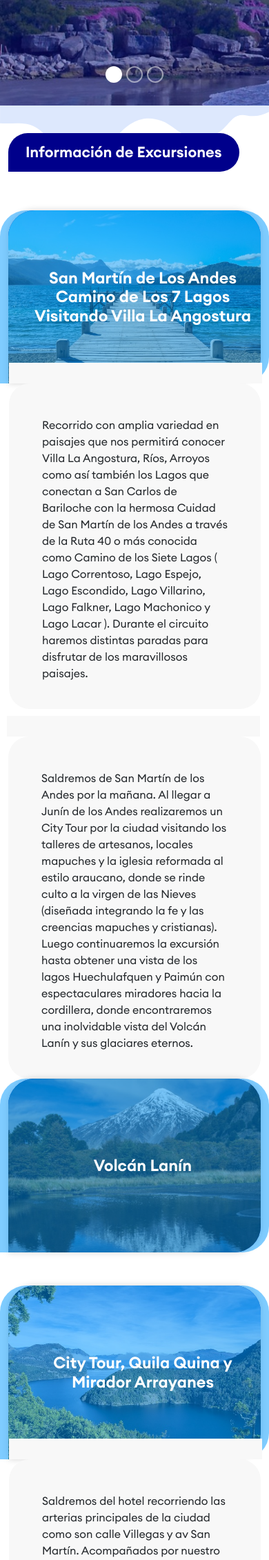
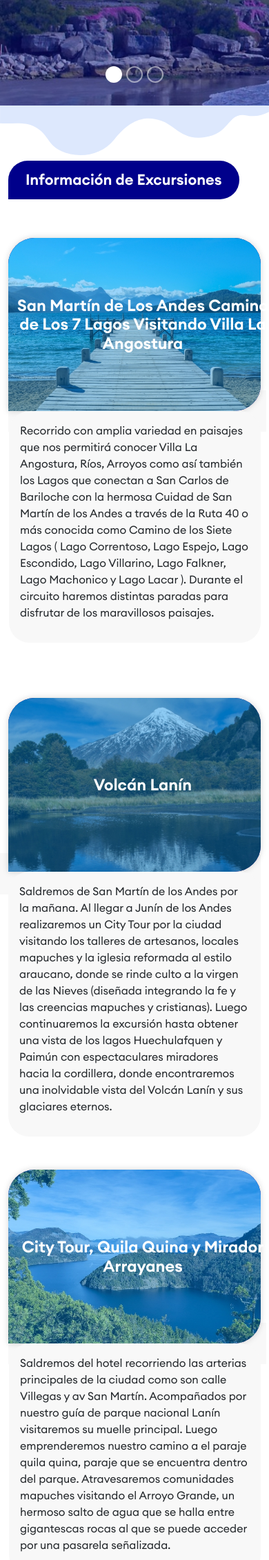
Before and after one commit to chimpadigital/bhi-front-chimpance, a PHP site: page /tour-excursiones.php in a window 390 px wide. Shown: the part 375-2637 px from the top of the page at 69% size. Run offline with PHP 8.4, Linux system fonts and the light colour scheme.

Commit message:
fix excursion responsive

```diff
--- a/assets/css/responsive.css
+++ b/assets/css/responsive.css
@@ -1,8 +1,29 @@
 @media (min-width:300px){
+    .excursion-filter::before {
+        content: '';
+        position: absolute;
+        background: var(--bs-secondary);
+        width: 96%;
+        height: 100%;
+        left: 2%;
+        top: 0;
+        border-radius: 38px 38px 38px 0;
+        opacity: .5;
+    }
+    .itinerario .h-100 img {
+        height: auto!important;
+        width: 100%!important;
+    }
     .tours-price img {
         right: 0px;
         bottom: 0px;
     }
+    .carousel-control-next {
+        right: -6px;
+    }
+    .carousel-control-prev {
+        left: -6px;
+      }
     .navbar.position-absolute{position: relative!important;background: rgb(16 16 62);padding-bottom: 0;}
     .bg-home.bg-tour-details::before {
         content: '';
@@ -30,21 +51,32 @@
     .hotel-title{position: relative;}
     .margin-left-::before {
         content: '';
-        height: 30px;
-        width: 94vw;
+        height: 60px;
+        width: 96%;
         background: #F8F8F8;
-        left: 13px;
+        left: 12px;
         position: absolute;
         top: -30px;
+        z-index: -1;
     }
-    .margin-right-::before {
+    .itinerario .margin-right-::before {
         content: '';
-        height: 30px;
+        height: 60px;
         width: 94vw;
         background: #F8F8F8;
         right: 13px;
         position: absolute;
-        top: -30px;
+        bottom: -27px;
+    }
+    #excursion .margin-right-::before {
+        content: '';
+        height: 60px;
+        width: 97%;
+        background: #F8F8F8;
+        right: 12px;
+        position: absolute;
+        top: -27px;
+        z-index: -1;
     }
     .margin-left- {
         padding-left: 13px;
@@ -69,7 +101,7 @@
     .tours-height {
         height: 52vh;
       }
-    .tour-detail-content{padding: 40px 0;}
+    .tour-detail-content{padding: 80px 0;}
     .tour-card{width: 100%;margin-left: 0px!important;margin-right: 0px!important;}
     #cards{position: relative!important;
         bottom: 150px!important;
--- a/assets/css/style.css
+++ b/assets/css/style.css
@@ -228,6 +228,7 @@ body {
 .z-index-top{z-index: 10000;}
 .z-index--top{z-index: 1000;}
 .z-index-top-{z-index: -1;}
+
 .radius-30{border-radius: 30px;}
 .top-50 {
   top: 50% !important;
@@ -711,28 +712,17 @@ ol {
 .carousel-control-prev, .carousel-control-next, .carousel-control-prev, .carousel-control-prev {
   opacity: 1;width: 73px;
 }
-.carousel-control-next {
-  right: -25px;
+
+.itinerario .carousel-indicators {
+  bottom: -50px;
 }
-.carousel-control-prev {
-  left: -25px;
+.itinerario .carousel-indicators .active {
+  opacity: 1;
+  background-color: var(--bs-primary);
 }
-
-.carousel-item img.excursion-icon{width: 30px;}
+.carousel-item img.excursion-icon{width: 30px!important;}
 .excursion-text h4, .excursion-text p{
   margin-bottom: 0px;
 }
 
 /* Tour excursiones */
-
-.excursion-filter::before{
-  content: '';
-  position: absolute;
-  background: var(--bs-secondary);
-  width: 100%;
-  height: 100%;
-  left: 0%;
-  top: 0;
-  border-radius: 38px 38px 38px 0;
-  opacity: .5;
-}
--- a/modal-recuperar.php
+++ b/modal-recuperar.php
@@ -17,8 +17,8 @@
                     <input type="password" name="" class="w-100"></input>
                 </div>
                 <div class="form-control text-center mt-4">
-                  <a href="nueva-pass.php">
-                    <button type="submit" class="align-self-center border-2 btn btn-lg btn-outline-primary btn-reservar rounded-pill text-center">Enviar link de Restauración</button>
+                  <a href="nueva-pass.php" class="align-self-center border-2 btn btn-lg btn-outline-primary btn-reservar rounded-pill text-center">
+                    Enviar link de Restauración
                   </a>
                 </div>
             </form>
@@ -27,7 +27,7 @@
         </div>
       </div>
       <div class="modal-footer mb-5 border-0">
-        <img src="assets/images/body/bg-login-2.svg" alt="">
+        <img src="assets/images/body/bg-login-2.svg" class="d-none d-lg-block" alt="">
 
       </div>
     </div>
--- a/nueva-pass.php
+++ b/nueva-pass.php
@@ -18,7 +18,7 @@
 <?php include 'header.php'; ?>
     <!-- Hero -->
     <section class="hero-height">
-        <div class="bg-hero d-flex align-items-center">
+        <div class="bg-hero d-flex align-items-center hero-height">
             <div class="container">
                 <div class="row">
                     <div class="col-lg-2"></div>
--- a/tour-excursiones.php
+++ b/tour-excursiones.php
@@ -13,7 +13,7 @@
     <!-- <link rel="stylesheet" href="css/bootstrap-utilities.css"> -->
 
 </head>
-<body>
+<body id="excursion">
 
 <?php include 'header.php'; ?>
 <div id="carouselExampleIndicators" class="carousel position-absolute slide w-100" data-bs-ride="carousel">
@@ -74,14 +74,14 @@
             </div>
             <div class="row">
               <div class="col-xxl-6 col-xl-6 col-lg-6 position-relative px-lg-0">
-                  <div class="bg-primary tours-pasajeros ps-0 excursion-filter overflow-hidden h-100">
+                  <div class="bg-primary tours-pasajeros ps-0 overflow-hidden h-100">
                     <img src="assets/images/body/tours/excursion1.jpg" class="d-block w-100" alt="...">
-                    <h3 class="px-4 position-absolute text-center text-white top-50 w-100">San Martín de Los Andes Camino de Los 7 Lagos Visitando Villa La Angostura</h3>
+                    <h3 class="px-lg-4 position-absolute text-center text-white top-50 w-100">San Martín de Los Andes Camino de Los 7 Lagos Visitando Villa La Angostura</h3>
                   </div>
               </div>
 
               <div class="col-xxl-6 col-xl-6 col-lg-6 margin-left-">
-                  <div class="align-items-center bg-grey d-flex h-100 pb-4 pe-5 ps-5 pt-5 radius-30">
+                  <div class="align-items-center bg-grey d-flex h-100 p-lg-4 p-3 radius-30">
                     <p class="">Recorrido con amplia variedad en paisajes que nos permitirá conocer Villa La Angostura, Ríos,
                       Arroyos como así también los Lagos que conectan a San Carlos de Bariloche con la hermosa Cuidad de San Martín
                       de los Andes a través de la Ruta 40 o más conocida como Camino de los Siete Lagos
@@ -99,16 +99,16 @@
         <div class="container">
             <div class="row">
               <div class="col-xxl-6 col-xl-6 col-lg-6 margin-right-">
-                <div class="align-items-center bg-grey d-flex h-100 pb-4 pe-5 ps-5 pt-5 radius-30">
+                <div class="align-items-center bg-grey d-flex h-100 p-lg-4 p-3 radius-30 order-last order-lg-first">
                   <p class="">Saldremos de San Martín de los Andes por la mañana. Al llegar a Junín de los Andes realizaremos un City Tour por la ciudad visitando los talleres de artesanos, locales mapuches y la iglesia reformada al estilo araucano, donde se rinde culto a la virgen de las Nieves (diseñada integrando la fe y las creencias mapuches y cristianas). Luego continuaremos la excursión hasta obtener una vista de los lagos Huechulafquen y Paimún con espectaculares miradores hacia la cordillera, donde encontraremos una inolvidable vista del Volcán Lanín y sus glaciares eternos.
                   </p>
                 </div>
               </div>
 
-              <div class="col-xxl-6 col-xl-6 col-lg-6 position-relative px-lg-0">
-                  <div class="bg-primary tours-pasajeros ps-0 excursion-filter overflow-hidden h-100">
+              <div class="col-xxl-6 col-xl-6 col-lg-6 position-relative px-lg-0 order-first order-lg-last">
+                  <div class="bg-primary tours-pasajeros ps-0 overflow-hidden h-100">
                     <img src="assets/images/body/tours/excursion2.jpg" class="d-block w-100" alt="...">
-                    <h3 class="px-4 position-absolute text-center text-white top-50 w-100">Volcán Lanín</h3>
+                    <h3 class="px-lg-4 position-absolute text-center text-white top-50 w-100">Volcán Lanín</h3>
                   </div>
               </div>
             </div>
@@ -120,14 +120,14 @@
 
         <div class="row">
             <div class="col-xxl-6 col-xl-6 col-lg-6 position-relative px-lg-0">
-              <div class="bg-primary tours-pasajeros ps-0 excursion-filter overflow-hidden h-100">
+              <div class="bg-primary tours-pasajeros ps-0 overflow-hidden h-100">
                   <img src="assets/images/body/tours/excursion3.jpg" class="d-block w-100" alt="...">
-                  <h3 class="px-4 position-absolute text-center text-white top-50 w-100">City Tour, Quila Quina y Mirador Arrayanes</h3>
+                  <h3 class="px-lg-4 position-absolute text-center text-white top-50 w-100">City Tour, Quila Quina y Mirador Arrayanes</h3>
                 </div>
               </div>
 
               <div class="col-xxl-6 col-xl-6 col-lg-6 margin-left-">
-                <div class="align-items-center bg-grey d-flex h-100 pb-4 pe-5 ps-5 pt-5 radius-30">
+                <div class="align-items-center bg-grey d-flex h-100 p-lg-4 p-3 radius-30">
                   <p class="">Saldremos del hotel recorriendo las arterias principales de la ciudad como son calle Villegas y av San Martín. Acompañados por nuestro guía de parque nacional Lanín visitaremos su muelle principal. Luego emprenderemos nuestro camino a el paraje quila quina, paraje que se encuentra dentro del parque. Atravesaremos comunidades mapuches visitando el Arroyo Grande, un hermoso salto de agua que se halla entre gigantescas rocas al que se puede acceder por una pasarela señalizada.
                   </p>
                 </div>
@@ -140,16 +140,16 @@
             <div class="container">
                 <div class="row">
                   <div class="col-xxl-6 col-xl-6 col-lg-6 margin-right-">
-                    <div class="align-items-center bg-grey d-flex h-100 pb-4 pe-5 ps-5 pt-5 radius-30">
+                    <div class="align-items-center bg-grey d-flex h-100 p-lg-4 p-3 radius-30 order-last order-lg-first">
                       <p class="">Saldremos de San Martín de los Andes, para tomar la ruta nacional No 234, pasando por la ciudad de Junín de los Andes, empalmando luego con la ruta provincial, la No 60, bordeando el río Malleo; y con el marco típico de estepa patagónica, comenzaremos a ingresar en un gran bosque de Pehuenes (araucarias araucanas), que se comparte entre el Parque Nacional Lanín y el Parque Nacional Villarrica de Chile. Llegaremos al cruce fronterizo, Paso Internacional Tromen o Mamuil Malal, luego de hacer los trámites migratorios en ambos puestos fronterizos, continuaremos viaje por una zona de paisajes, conformados por lagos, ríos e imponentes montañas.
                       </p>
                     </div>
                   </div>
 
-                  <div class="col-xxl-6 col-xl-6 col-lg-6 position-relative px-lg-0">
-                      <div class="bg-primary tours-pasajeros ps-0 excursion-filter overflow-hidden h-100">
+                  <div class="col-xxl-6 col-xl-6 col-lg-6 position-relative px-lg-0 order-first order-lg-last">
+                      <div class="bg-primary tours-pasajeros ps-0 overflow-hidden h-100">
                         <img src="assets/images/body/tours/excursion4.jpg" class="d-block w-100" alt="...">
-                        <h3 class="px-4 position-absolute text-center text-white top-50 w-100">Pucón (Chile)</h3>
+                        <h3 class="px-lg-4 position-absolute text-center text-white top-50 w-100">Pucón (Chile)</h3>
                       </div>
                   </div>
                 </div>
--- a/tour-pasajeros.php
+++ b/tour-pasajeros.php
@@ -69,7 +69,7 @@
             <div class="row">
                 <div class="col-xl-1 col-xxl-2"></div>
                 <div class="col-10">
-                    <h4 class="title-bg mt-4">Completar datos de Pasajeros</h4>
+                    <h4 class="title-bg mt-4">Datos de Pasajeros</h4>
                     <p class="mb-5">Ingresá los datos completos de cada pasajero.</p>
                 </div>
             </div>
```
Also changed, not shown: other parts of assets/css/responsive.css (+30 -0 lines), tour-itinerario.php (+34 -29 lines), assets/images/body/tours/excursion1.jpg, assets/images/body/tours/excursion2.jpg, assets/images/body/tours/excursion3.jpg, assets/images/body/tours/excursion4.jpg.
